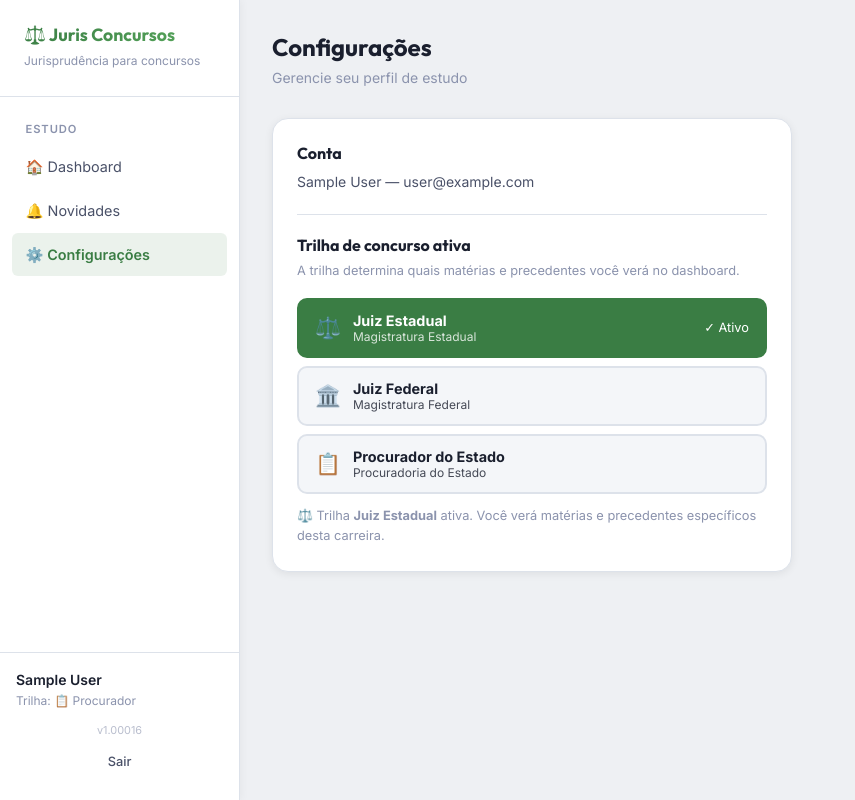
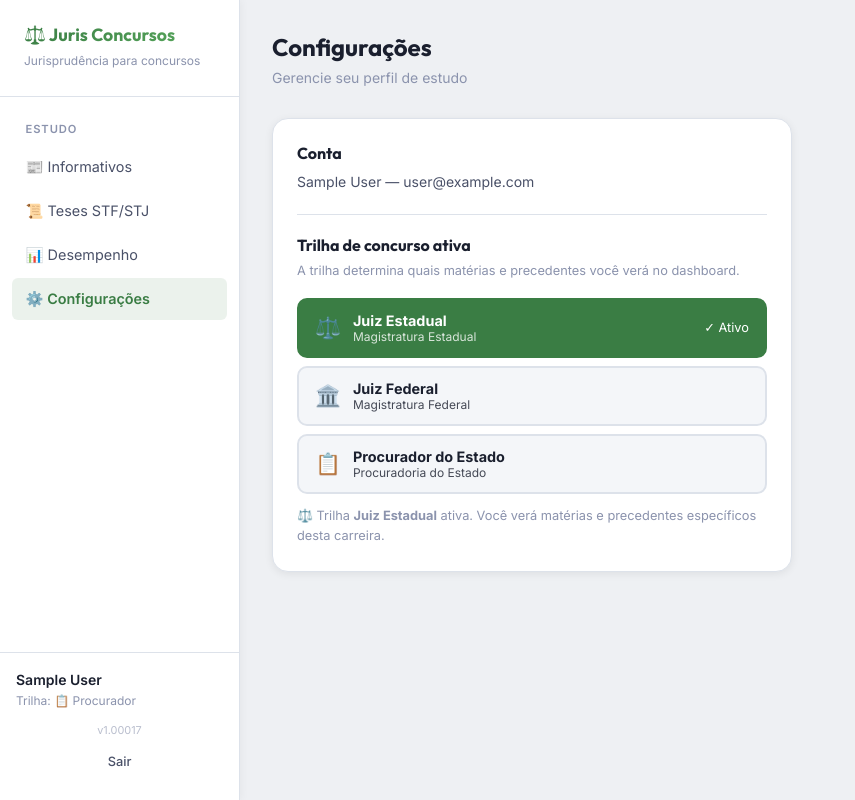
Before and after one commit to thomazcd/jurisconcursos, a Next.js app: page /user/settings in a window 1280 px wide. Shown: the whole page, without its empty margins (0-855 px from the left). Built offline with nearby package versions, Linux system fonts and the light colour scheme; no server answers; the database is empty; sample sign-in values are in the browser's storage.

Commit message:
feat: version v1.00017 - renamed Dashboard to Informativos in menu and added Teses placeholder

```diff
--- a/src/app/(auth)/login/page.tsx
+++ b/src/app/(auth)/login/page.tsx
@@ -74,7 +74,7 @@ export default function LoginPage() {
                 </div>
 
                 <div style={{ textAlign: 'center', marginTop: '0.75rem', fontSize: '0.68rem', color: 'var(--text-3)', opacity: 0.55 }}>
-                    v1.00016
+                    v1.00017
                 </div>
             </div>
         </div>
--- a/src/app/(auth)/register/page.tsx
+++ b/src/app/(auth)/register/page.tsx
@@ -102,7 +102,7 @@ export default function RegisterPage() {
                 </div>
             </div>
             <div style={{ marginTop: '0.75rem', fontSize: '0.7rem', color: 'var(--text-3)', textAlign: 'center', opacity: 0.6 }}>
-                v1.00016
+                v1.00017
             </div>
         </div>
     );
--- a/src/app/user/dashboard/DashboardClient.tsx
+++ b/src/app/user/dashboard/DashboardClient.tsx
@@ -292,7 +292,7 @@ export default function DashboardClient({ userName, track }: Props) {
             `}</style>
 
             <div style={{ textAlign: 'center', marginTop: '2rem', padding: '2rem', fontSize: '0.65rem', color: 'var(--text-3)', opacity: 0.5 }}>
-                Juris Concursos v1.00016
+                Juris Concursos v1.00017
             </div>
         </div>
     );
--- a/src/components/ui/Sidebar.tsx
+++ b/src/components/ui/Sidebar.tsx
@@ -33,7 +33,7 @@ export function Sidebar({ role, name, track }: SidebarProps) {
                     <>
                         <p className="sidebar-section-title">Gestão</p>
                         <Link href="/admin" className={active('/admin') && !pathname.startsWith('/admin/subjects') && !pathname.startsWith('/admin/precedents') ? 'active' : ''}>
-                            🏠 Dashboard
+                            🏠 Home
                         </Link>
                         <Link href="/admin/subjects" className={active('/admin/subjects')}>
                             📚 Matérias
@@ -46,10 +46,13 @@ export function Sidebar({ role, name, track }: SidebarProps) {
                     <>
                         <p className="sidebar-section-title">Estudo</p>
                         <Link href="/user/dashboard" className={active('/user/dashboard')}>
-                            🏠 Dashboard
+                            📰 Informativos
                         </Link>
-                        <Link href="/user/dashboard?tab=news" className="">
-                            🔔 Novidades
+                        <Link href="/user/teses" className={active('/user/teses')}>
+                            📜 Teses STF/STJ
+                        </Link>
+                        <Link href="/user/stats" className={active('/user/stats')}>
+                            📊 Desempenho
                         </Link>
                         <Link href="/user/settings" className={active('/user/settings')}>
                             ⚙️ Configurações
@@ -66,7 +69,7 @@ export function Sidebar({ role, name, track }: SidebarProps) {
                     </div>
                 </div>
                 <div style={{ fontSize: '0.68rem', color: 'var(--text-3)', textAlign: 'center', marginBottom: '0.5rem', opacity: 0.6 }}>
-                    v1.00016
+                    v1.00017
                 </div>
                 <button className="btn btn-ghost btn-sm" style={{ width: '100%' }} onClick={handleSignOut}>
                     Sair
```
